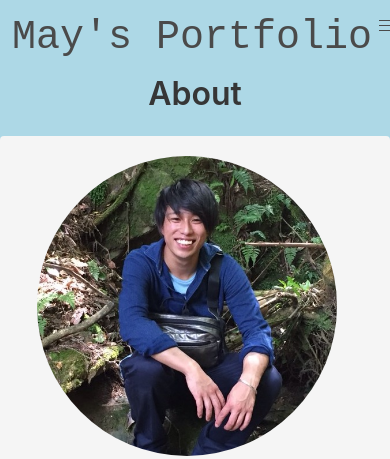
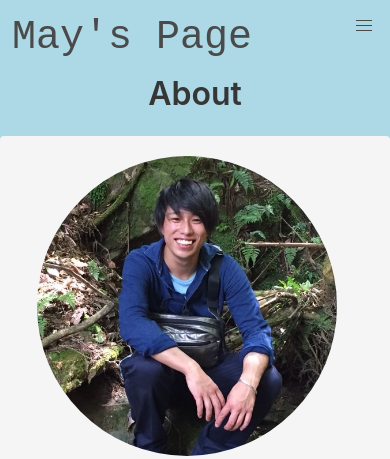
Before and after one commit to may-tech/mypage, a plain HTML site: page about.html in a window 390 px wide. Shown: the top 459 px of the page. Drawn offline with nearby package versions, Linux system fonts and the light colour scheme.

Commit message:
[clean] title for hamburger menu

```diff
--- a/about.html
+++ b/about.html
@@ -19,7 +19,7 @@
           <div class="container">
             <div class="navbar-brand">
               <div class="navbar-item is-size-2 is-family-monospace">
-                <h1>May's Portfolio</h1>
+                <h1>May's Page</h1>
               </div>
               <span class="navbar-burger burger" data-target="navbarMenuHeroA"  @click="isOpen = !isOpen"
               v-bind:class="{'is-active': isOpen}">
```
Also changed, not shown: common.html (+1 -1 lines), index.html (+1 -1 lines), works.html (+1 -1 lines).
